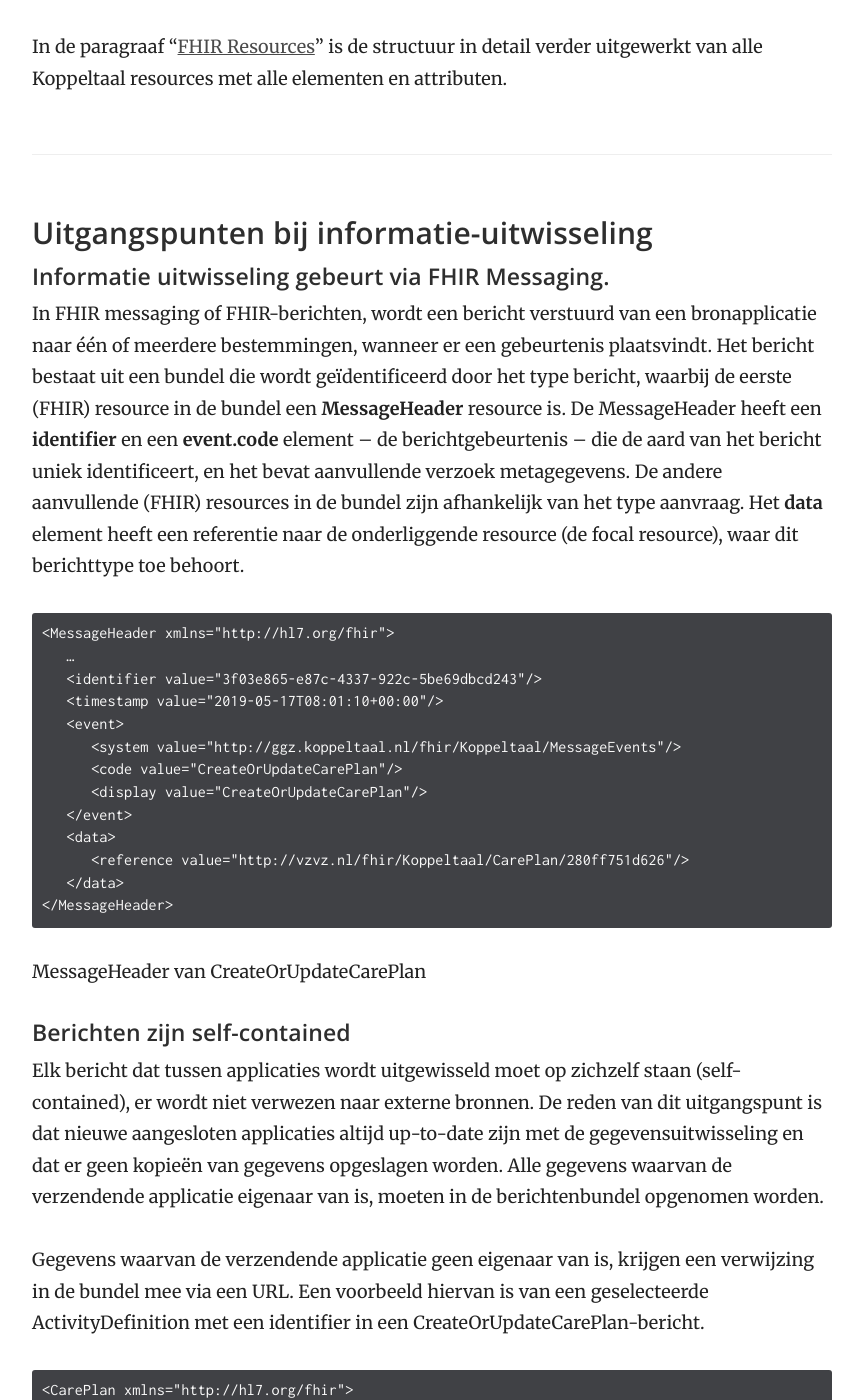
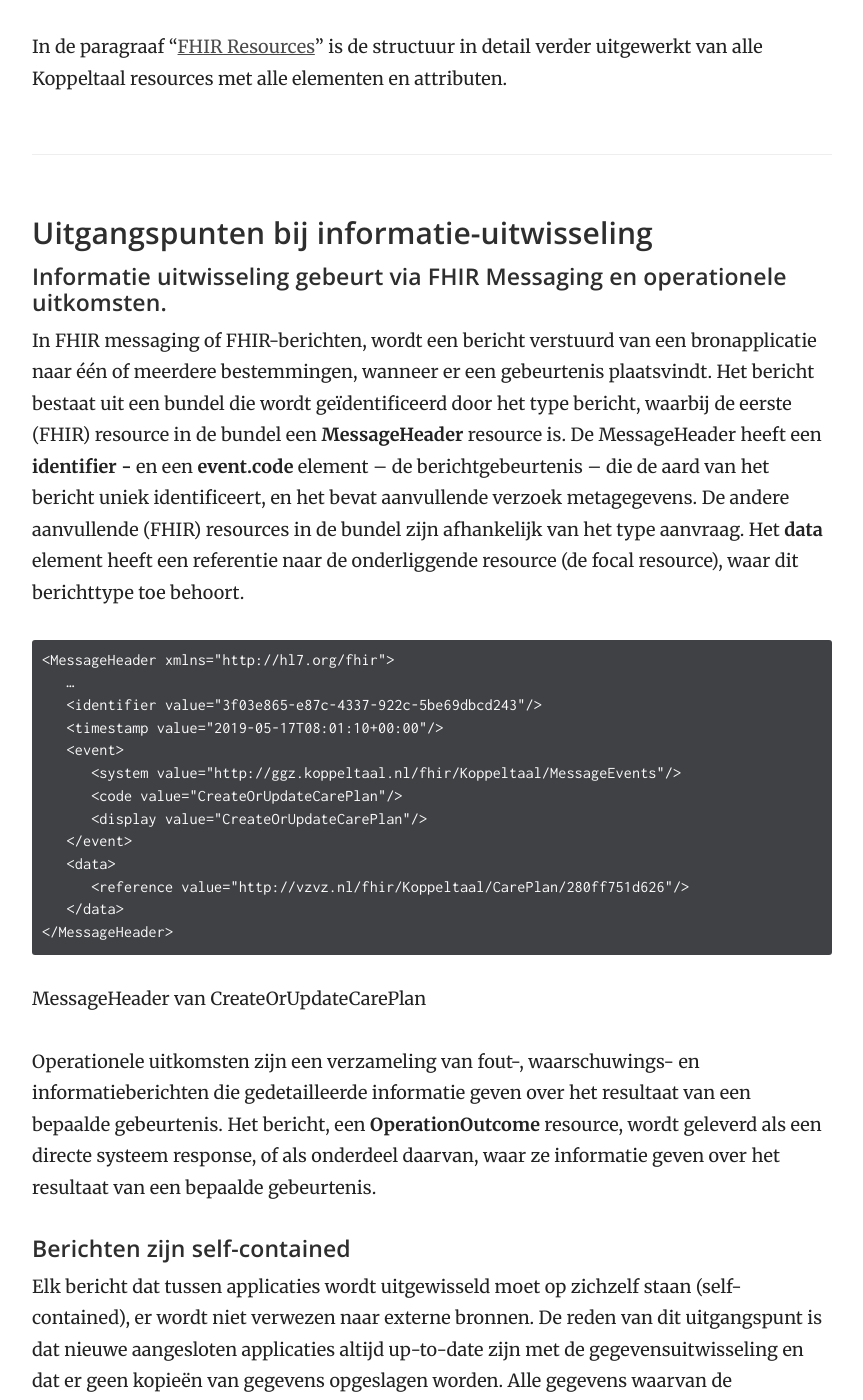
Before and after one commit to Koppeltaal/Koppeltaal-Documentation, a Jekyll site: the page built from technologie-architectuur.md, in a window 1280 px wide and 1400 px high, scrolled down 5870 px. Shown: the whole window, without its empty margins (358-1221 px from the left). Built offline with Jekyll 4.4.1, drawn with Linux system fonts in a browser that asks for light colours; our own code applies the rules of GitHub Pages for plain Markdown files.

Commit message:
GitBook: [master] one page modified

````diff
--- a/technologie-architectuur.md
+++ b/technologie-architectuur.md
@@ -151,9 +151,9 @@ In de paragraaf "[FHIR Resources](https://stibbe.gitbook.io/koppeltaal-1-3-x-arc
 
 ### Uitgangspunten bij informatie-uitwisseling
 
-#### Informatie uitwisseling gebeurt via FHIR Messaging.
-
-In FHIR messaging of FHIR-berichten, wordt een bericht verstuurd van een bronapplicatie naar één of meerdere bestemmingen, wanneer er een gebeurtenis plaatsvindt. Het bericht bestaat uit een bundel die wordt geïdentificeerd door het type bericht, waarbij de eerste \(FHIR\) resource in de bundel een **MessageHeader** resource is. De MessageHeader heeft een **identifier** en een **event.code** element – de berichtgebeurtenis – die de aard van het bericht uniek identificeert, en het bevat aanvullende verzoek metagegevens. De andere aanvullende \(FHIR\) resources in de bundel zijn afhankelijk van het type aanvraag. Het **data** element heeft een referentie naar de onderliggende resource \(de focal resource\), waar dit berichttype toe behoort.
+#### Informatie uitwisseling gebeurt via FHIR Messaging en operationele uitkomsten.
+
+In FHIR messaging of FHIR-berichten, wordt een bericht verstuurd van een bronapplicatie naar één of meerdere bestemmingen, wanneer er een gebeurtenis plaatsvindt. Het bericht bestaat uit een bundel die wordt geïdentificeerd door het type bericht, waarbij de eerste \(FHIR\) resource in de bundel een **MessageHeader** resource is. De MessageHeader heeft een **identifier -** en een **event.code** element – de berichtgebeurtenis – die de aard van het bericht uniek identificeert, en het bevat aanvullende verzoek metagegevens. De andere aanvullende \(FHIR\) resources in de bundel zijn afhankelijk van het type aanvraag. Het **data** element heeft een referentie naar de onderliggende resource \(de focal resource\), waar dit berichttype toe behoort.
 
 ```markup
 <MessageHeader xmlns="http://hl7.org/fhir">
@@ -172,6 +172,8 @@ In FHIR messaging of FHIR-berichten, wordt een bericht verstuurd van een bronapp
 ```
 
 MessageHeader van CreateOrUpdateCarePlan
+
+Operationele uitkomsten zijn een verzameling van fout-, waarschuwings- en informatieberichten die gedetailleerde informatie geven over het resultaat van een bepaalde gebeurtenis. Het bericht, een **OperationOutcome** resource, wordt geleverd als een directe systeem response, of als onderdeel daarvan, waar ze informatie geven over het resultaat van een bepaalde gebeurtenis.
 
 #### Berichten zijn self-contained
 
````
